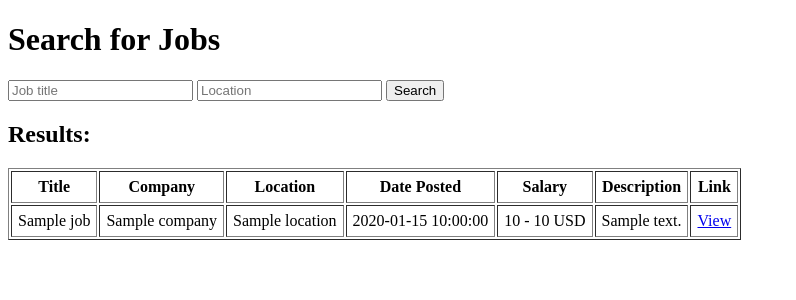
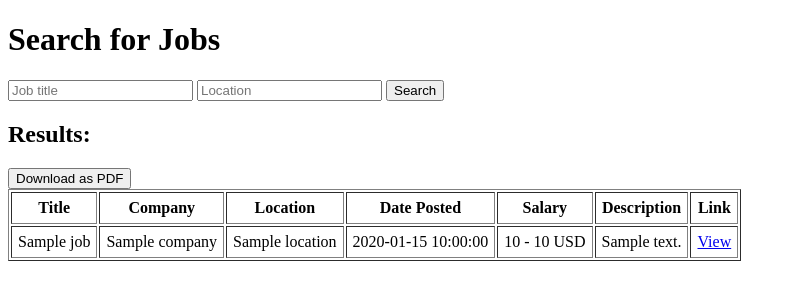
Before and after one commit to Ferasarabea/jobspy-api, a Flask app: template templates/jobs.html in a window 1280 px wide. Shown: the top 300 px of the page, without its empty margins (0-796 px from the left). Run offline with Flask 3, Linux system fonts and the light colour scheme; the template is opened without the code that fills it: most values are stand-ins (such as "Sample title", 1, 10 or a date in 2020); some libraries are stand-ins or nearby versions.

Commit message:
Update jobs.html

```diff
--- a/templates/jobs.html
+++ b/templates/jobs.html
@@ -13,6 +13,10 @@
 
     {% if jobs %}
     <h2>Results:</h2>
+
+    <!-- ✅ Add the Export Button -->
+    <button onclick="downloadPDF()">Download as PDF</button>
+
     <table border="1" cellpadding="6">
         <tr>
             <th>Title</th>
@@ -41,15 +45,14 @@
         </tr>
         {% endfor %}
     </table>
+    {% endif %}
 
-    {% endif %}
     <script src="https://cdnjs.cloudflare.com/ajax/libs/jspdf/2.5.1/jspdf.umd.min.js"></script>
     <script>
       async function downloadPDF() {
         const { jsPDF } = window.jspdf;
         const doc = new jsPDF('l', 'pt', 'a4');
 
-    // Convert HTML table to plain text
         let table = document.querySelector("table");
         if (!table) {
           alert("No results to export!");
```
Lines whose indentation alone changed are shown as unchanged.
